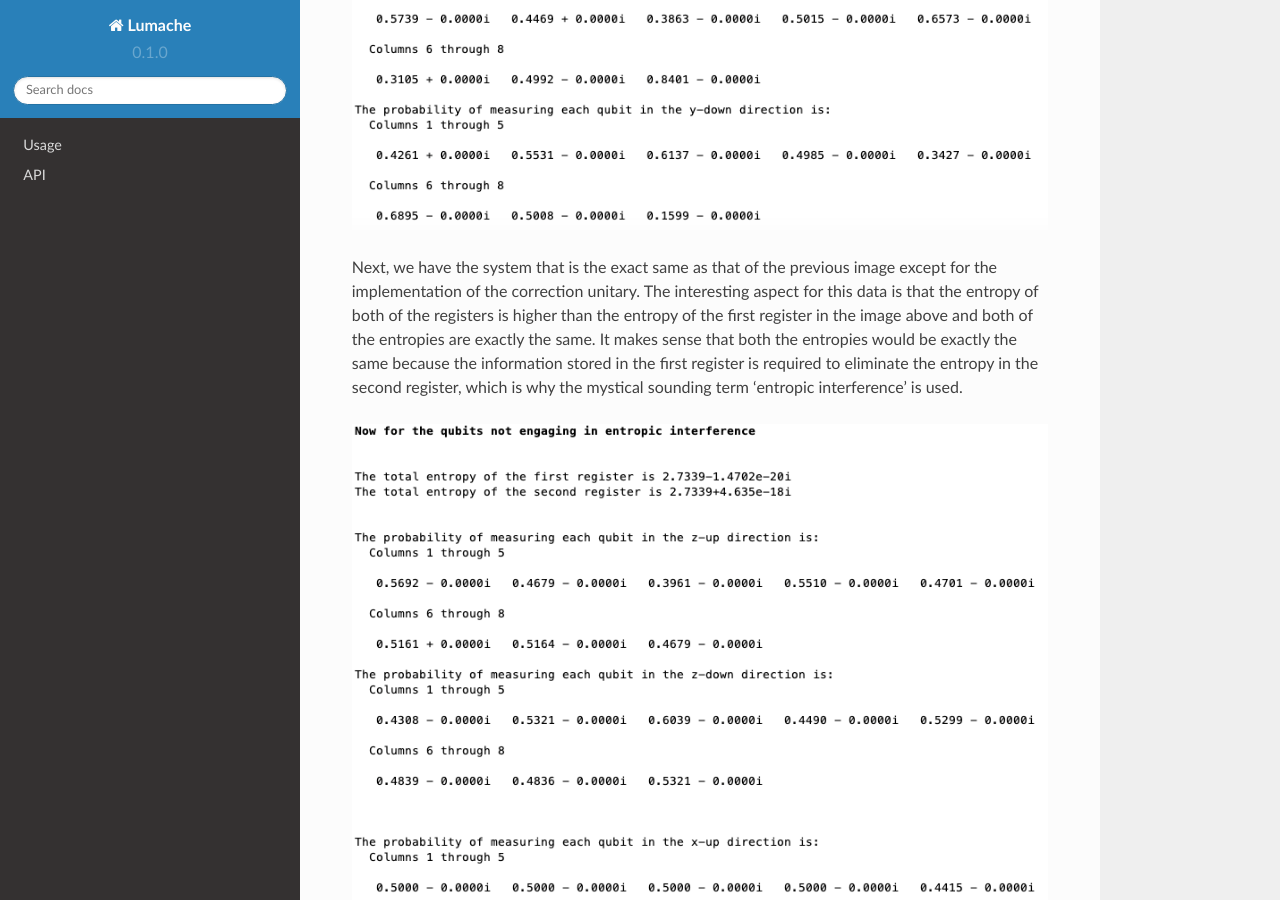
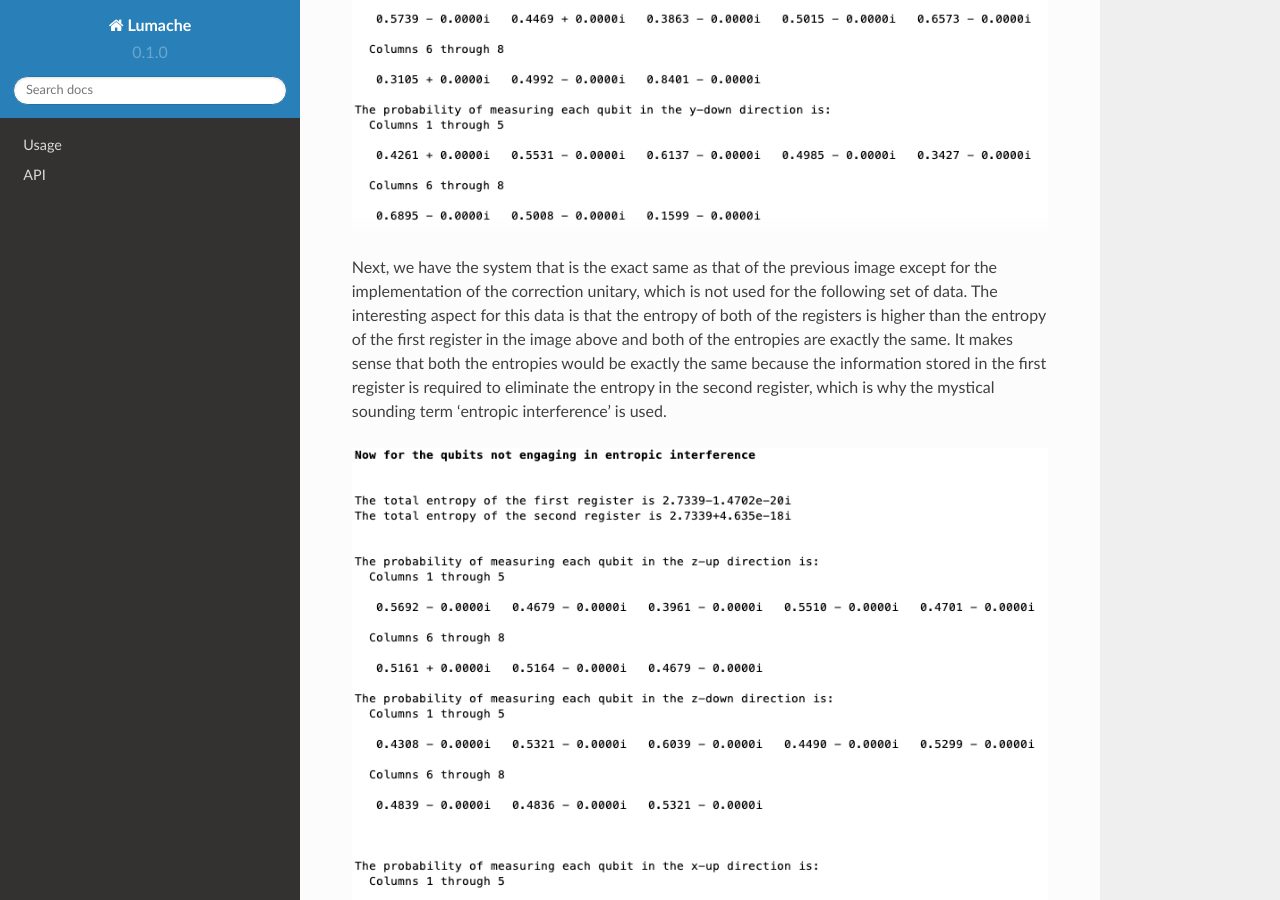
Before and after one commit to htim327/NonHermitianDriving, a Sphinx documentation site: the page built from docs/source/BasicSetup.rst, in a window 1280 px wide and 900 px high, scrolled down 14380 px. Built offline with Sphinx 7.4.7 and the Read the Docs theme 2.0.0, drawn with Linux system fonts in a browser that asks for light colours.

Commit message:
Update BasicSetup.rst

```diff
--- a/docs/source/BasicSetup.rst
+++ b/docs/source/BasicSetup.rst
@@ -777,7 +777,7 @@ The image below displays the results for the system where the target state is re
 
 .. image:: EntropyEliminatedRandomTargetStates.png
 
-Next, we have the system that is the exact same as that of the previous image except for the implementation of the correction unitary. The interesting aspect for this data is that the entropy of both of the registers is higher than the entropy of the first register in the image above and both of the entropies are exactly the same. It makes sense that both the entropies would be exactly the same because the information stored in the first register is required to eliminate the entropy in the second register, which is why the mystical sounding term 'entropic interference' is used.
+Next, we have the system that is the exact same as that of the previous image except for the implementation of the correction unitary, which is not used for the following set of data. The interesting aspect for this data is that the entropy of both of the registers is higher than the entropy of the first register in the image above and both of the entropies are exactly the same. It makes sense that both the entropies would be exactly the same because the information stored in the first register is required to eliminate the entropy in the second register, which is why the mystical sounding term 'entropic interference' is used.
 
 .. image:: NonEntropicInterferenceRandomTargetStates.png
 
```
